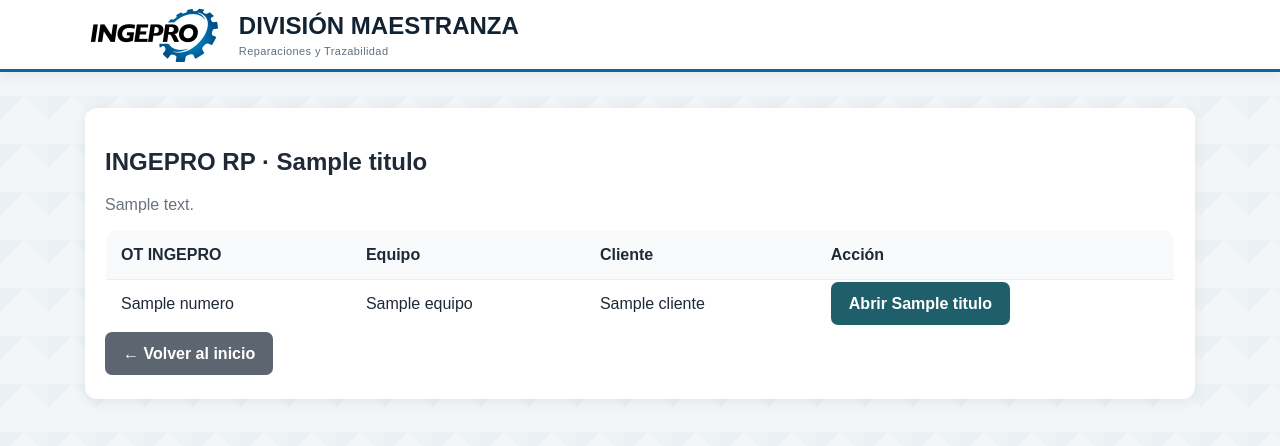
After one commit to javierzurita81/ingepro-rp, a Flask app: template templates/informes_lista.html in a window 1280 px wide. The commit adds this page. Shown: the top 446 px of the page. Run offline with Flask 3, Linux system fonts and the light colour scheme; the template is opened without the code that fills it: most values are stand-ins (such as "Sample title", 1, 10 or a date in 2020); some libraries are stand-ins or nearby versions.

Commit message:
Add files via upload

```diff
--- a/app.py
+++ b/app.py
@@ -519,6 +519,20 @@ def index():
     if es_supervisor():
         for f in filas: f['precio']=None; f['cot']=None
     return render_template('index.html',filas=filas,buscar=request.args.get('buscar',''),filtro=request.args.get('estado',''))
+
+@app.route('/diagnosticos')
+@permiso_required('diagnostico')
+def diagnosticos_lista():
+    return render_template('informes_lista.html', titulo='Diagnóstico',
+                           descripcion='Selecciona una OT para registrar o consultar el diagnóstico técnico.',
+                           filas=listado_control_ot(), destino='diagnostico_ot')
+
+@app.route('/informes-salida')
+@permiso_required('diagnostico')
+def informes_salida_lista():
+    return render_template('informes_lista.html', titulo='Informe de Salida',
+                           descripcion='Selecciona una OT para registrar o consultar la condición final de sus componentes.',
+                           filas=listado_control_ot(), destino='salida_ot')
 
 @app.route('/ot')
 @login_required
--- a/templates/index.html
+++ b/templates/index.html
@@ -3,6 +3,8 @@
 <div class="module-grid">
 {% if usuario_actual.puede('ingreso') %}<a class="module-card" href="{{url_for('control_general_ot')}}"><b>OT</b><span>Control general, seguimiento y registro de equipos.</span><strong>Crear · Buscar · Modificar</strong></a>{% endif %}
 {% if usuario_actual.puede('clientes') %}<a class="module-card" href="{{url_for('clientes')}}"><b>Clientes / Empresas</b><span>Empresas, RUT y contactos responsables de cotizaciones e informes.</span><strong>+ Crear empresa / contacto</strong></a>{% endif %}
+{% if usuario_actual.puede('diagnostico') %}<a class="module-card" href="{{url_for('diagnosticos_lista')}}"><b>Diagnóstico</b><span>Hallazgos por OT y componente, fotografías, marcadores e informe PDF.</span><strong>Abrir diagnósticos</strong></a>{% endif %}
+{% if usuario_actual.puede('diagnostico') %}<a class="module-card" href="{{url_for('informes_salida_lista')}}"><b>Informe de Salida</b><span>Condición final por componente, fotografías, observaciones y PDF.</span><strong>Abrir informes de salida</strong></a>{% endif %}
 {% if usuario_actual.puede('cotizaciones') %}<a class="module-card" href="{{url_for('cotizaciones')}}"><b>Cotizaciones</b><span>Presupuestos vinculados a OT, PDF, aprobación y anulación.</span><strong>Ver cotizaciones</strong></a>{% endif %}
 {% if usuario_actual.puede('maestros') %}<a class="module-card" href="{{url_for('maestros_equipos')}}"><b>Maestro de Equipos</b><span>Tipo, marca, modelo, despiece, componentes y materiales.</span><strong>Administrar equipos</strong></a>{% endif %}
 {% if usuario_actual.puede('planificacion') %}<a class="module-card" href="{{url_for('planificacion_gantt')}}"><b>Planificación</b><span>Carta Gantt compacta, etapas Aplica/No aplica, responsables y PDF mensual.</span><strong>Abrir planificación</strong></a>{% endif %}
--- /dev/null
+++ b/templates/informes_lista.html
@@ -0,0 +1,7 @@
+{% extends 'base.html' %}{% block c %}
+<section class="card"><h2>INGEPRO RP · {{ titulo }}</h2><p class="muted">{{ descripcion }}</p>
+<div class="tablewrap"><table><thead><tr><th>OT INGEPRO</th><th>Equipo</th><th>Cliente</th><th>Acción</th></tr></thead><tbody>
+{% for r in filas %}{% set o=r.ot %}<tr><td>{{ o.numero }}</td><td>{{ o.equipo }}</td><td>{{ o.cliente }}</td><td><a class="btn primary" href="{{ url_for(destino, ot_id=o.id) }}">Abrir {{ titulo }}</a></td></tr>
+{% else %}<tr><td colspan="4" class="empty">No hay OT registradas. Crea una OT para comenzar.</td></tr>{% endfor %}
+</tbody></table></div><p><a class="btn secondary" href="{{url_for('index')}}">← Volver al inicio</a></p></section>
+{% endblock %}
```
Also changed, not shown: README_V7_61.md (added).
